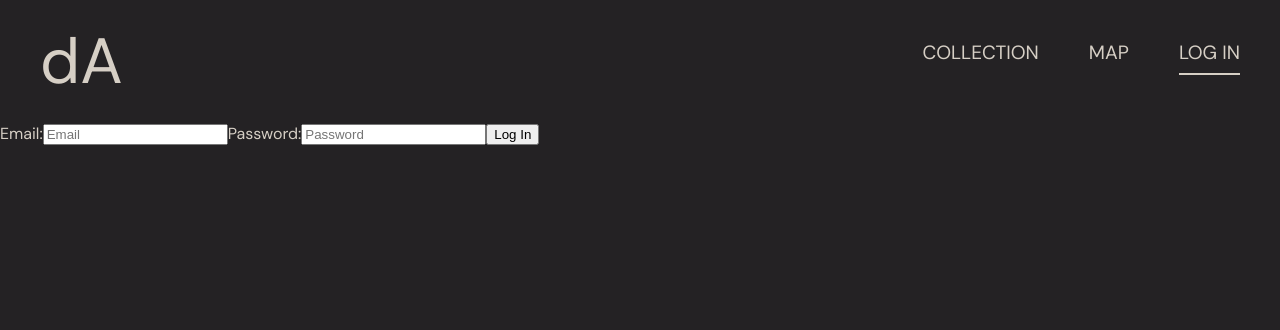
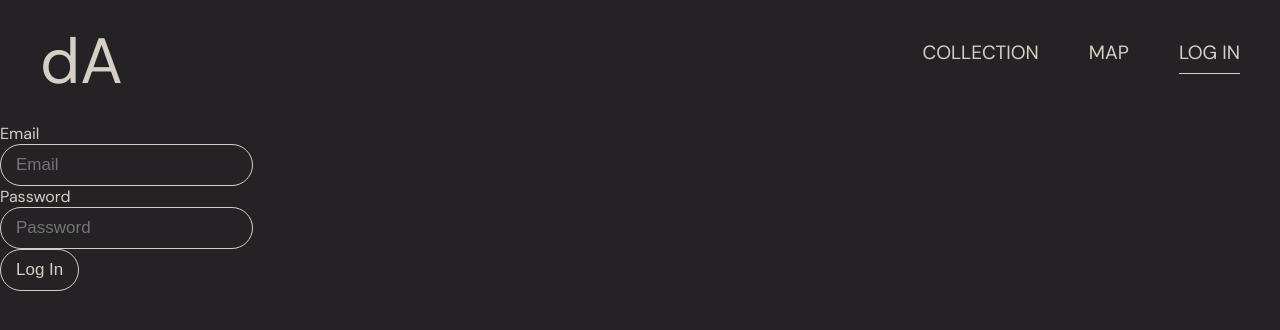
Before and after one commit to imrobinkim/discovArt-frontend, a React (Create React App) app: page /login in a window 1280 px wide. Shown: the top 330 px of the page. Built offline with nearby package versions, Linux system fonts and the light colour scheme.

Commit message:
Initial styles for forms

```diff
--- a/public/index.html
+++ b/public/index.html
@@ -2,7 +2,7 @@
 <html lang="en">
   <head>
     <meta charset="utf-8" />
-    <link rel="shortcut icon" href="%PUBLIC_URL%/favicon.ico" />
+    <link rel="shortcut icon" href="%PUBLIC_URL%/discovArt-logo.png" />
 
     <link href="https://fonts.googleapis.com/css?family=DM+Sans&display=swap" rel="stylesheet">
 
--- /dev/null
+++ b/src/components/LogInForm/LogInForm.css
@@ -0,0 +1,24 @@
+input {
+  appearance: none;
+  border-radius: 100px;
+  background-color: transparent;
+  border: .5px solid #D6CFC5;
+  font-size: 17px;
+  padding: 10px 15px;
+  font-weight: 100;
+}
+
+input {
+  display: block;
+  color: #D6CFC5;
+}
+
+input:focus {
+    outline:none;
+}
+
+input[type="submit"]:hover {
+  cursor: pointer;
+  background-color: #D6CFC5;
+  color: #242224;
+}
--- a/src/components/LogInForm/LogInForm.js
+++ b/src/components/LogInForm/LogInForm.js
@@ -1,6 +1,7 @@
 import React, { Component } from 'react';
 import { connect } from 'react-redux';
 import { logInUser } from '../../redux/actionCreators';
+import './LogInForm.css';
 
 class LogInForm extends Component {
   state = {
@@ -23,11 +24,11 @@ class LogInForm extends Component {
     return (
       <form className="sign-up-form" onSubmit={this.handleLogIn}>
         <label>
-          Email:
+          Email
           <input type="text" name="email" placeholder="Email" onChange={this.handleChange} required />
         </label>
         <label>
-          Password:
+          Password
           <input type="password" name="password" placeholder="Password" onChange={this.handleChange} required />
         </label>
         <input type="submit" value="Log In" />
--- a/src/containers/NavBar/NavBar.css
+++ b/src/containers/NavBar/NavBar.css
@@ -16,7 +16,7 @@ a {
   text-decoration: none;
   text-transform: uppercase;
   font-size: 120%;
-  border-bottom: 2px solid transparent;
+  border-bottom: 1px solid transparent;
   transition: border-bottom 0.2s;
 }
 
@@ -29,5 +29,5 @@ a {
 
 .navbar-list a.current,
 .navbar-list a:hover {
-  border-bottom: 2px solid #D6CFC5;
+  border-bottom: 1px solid #D6CFC5;
 }
--- a/src/containers/NavBar/NavBar.js
+++ b/src/containers/NavBar/NavBar.js
@@ -6,9 +6,9 @@ import './NavBar.css';
 class NavBar extends Component {
   render() {
     return (
-      <div class="navbar">
+      <div className="navbar">
         <NavLink to="/" className="navbar-logo">dA</NavLink>
-        <div class="navbar-list">
+        <div className="navbar-list">
           <NavLink to="/search" activeClassName="current">Collection</NavLink>
           <NavLink to="/map" activeClassName="current">Map</NavLink>
           <NavLink to="/login" activeClassName="current">Log In</NavLink>
```
Also changed, not shown: public/discovArt-logo.png (added), 1 other file (tests, documents, lock files or other folders).
